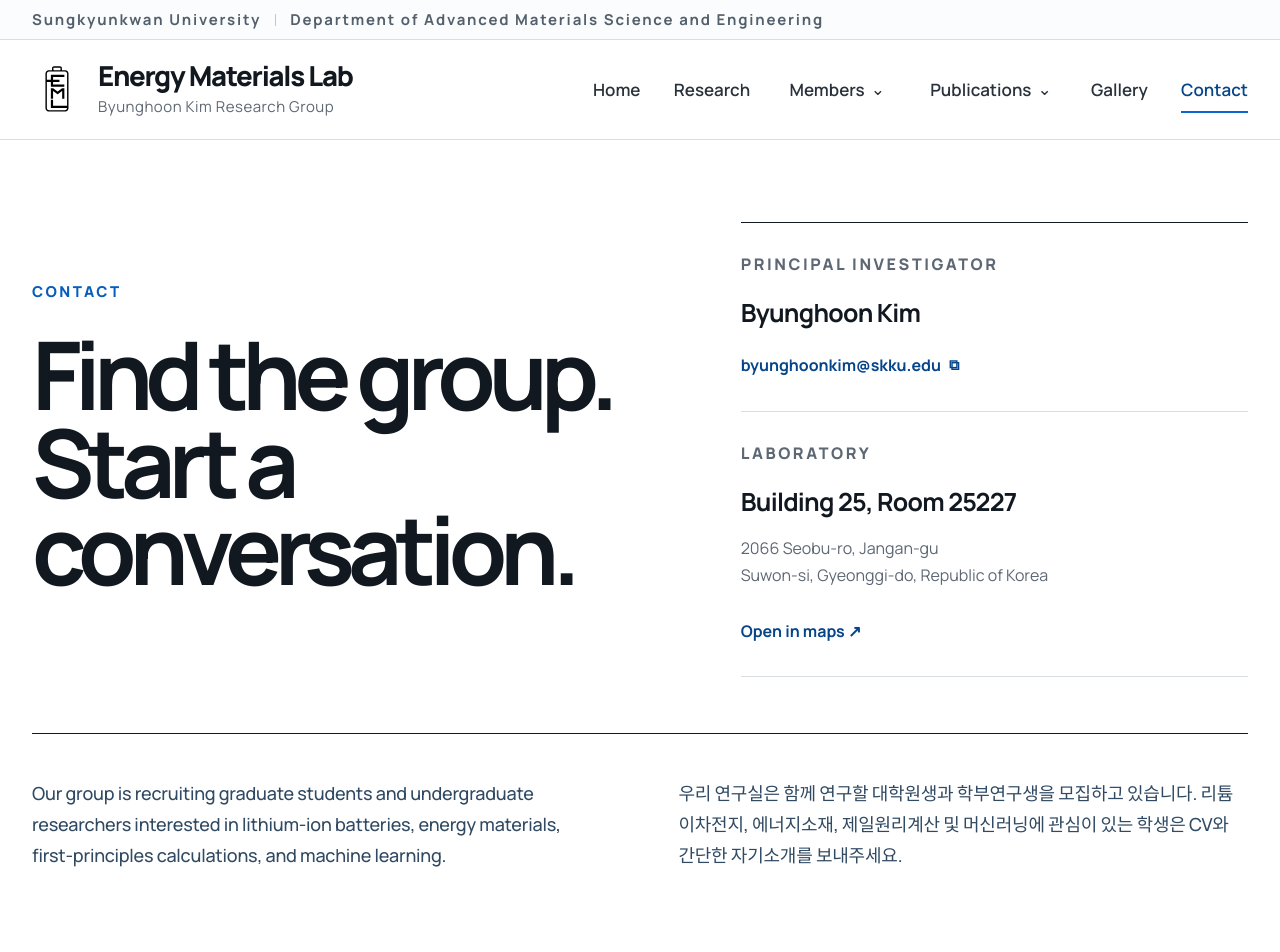
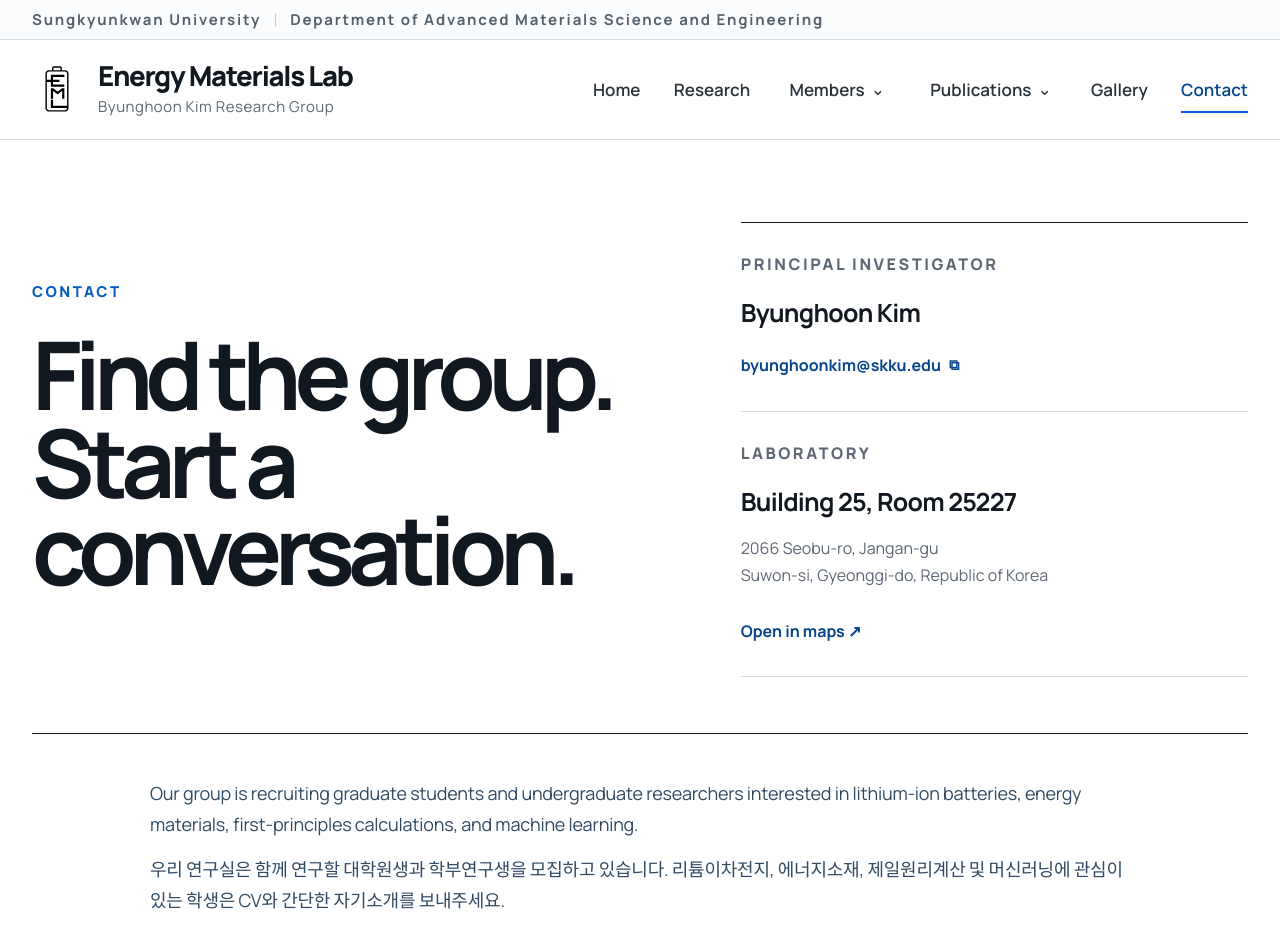
Before and after one commit to Energy-Materials-Laboratory/energy-materials-laboratory.github.io, a Next.js app: page /contact in a window 1280 px wide. Shown: the top 952 px of the page. Built offline with nearby package versions, Linux system fonts and the light colour scheme.

Commit message:
Stack the contact recruitment copy vertically

```diff
--- a/app/globals.css
+++ b/app/globals.css
@@ -2593,9 +2593,11 @@ summary:focus-visible {
 }
 
 .contact-recruitment-copy {
-  display: grid;
-  grid-template-columns: repeat(2, minmax(0, 1fr));
-  gap: clamp(42px, 6vw, 88px);
+  width: min(100%, 980px);
+  margin-inline: auto;
+  display: grid;
+  grid-template-columns: 1fr;
+  gap: 14px;
   align-items: start;
 }
 
@@ -2604,7 +2606,7 @@ summary:focus-visible {
   margin: 0;
   color: #304a63;
   font-size: clamp(18px, 1.35vw, 21px);
-  font-weight: 470;
+  font-weight: 400;
   letter-spacing: -.012em;
   line-height: 1.72;
 }
@@ -2922,7 +2924,7 @@ summary:focus-visible {
   .year-index { position: static; display: flex; flex-wrap: wrap; border-bottom: 1px solid var(--rule); padding-bottom: 18px; }
   .gallery-grid { grid-template-columns: repeat(2, 1fr); }
   .contact-hero { grid-template-columns: 1fr; gap: 50px; padding-block: 90px; }
-  .contact-recruitment-copy { grid-template-columns: 1fr; gap: 18px; }
+  .contact-recruitment-copy { width: 100%; gap: 16px; }
   .recruitment-detail > .site-width { grid-template-columns: 1fr; gap: 32px; padding-block: 80px; }
 }
 
```
